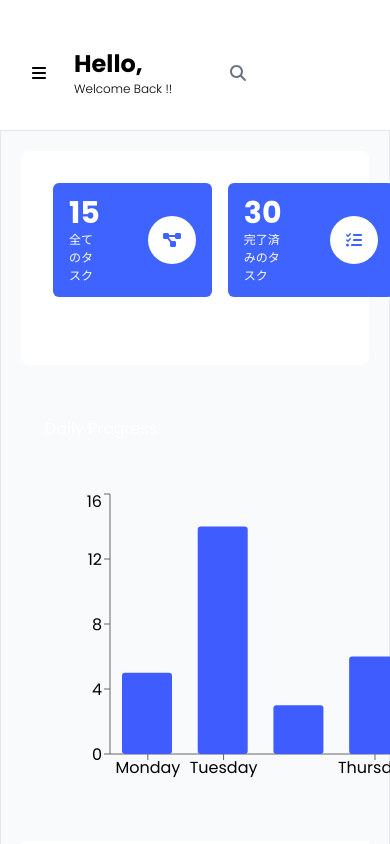
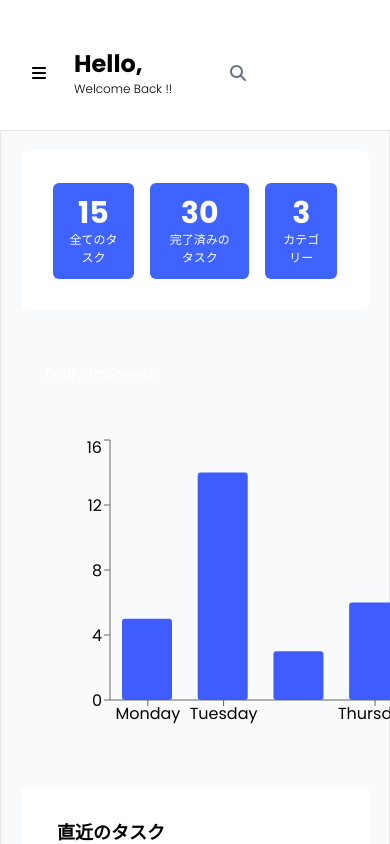
Before and after one commit to Kroro1208/neo-task-app, a Next.js app: page /dashboard in a window 390 px wide. Shown: the top 844 px of the page. Built offline with nearby package versions, Linux system fonts and the light colour scheme.

Commit message:
TopBarレスポンシブ対応した

```diff
--- a/src/app/ContextAPI.tsx
+++ b/src/app/ContextAPI.tsx
@@ -75,7 +75,7 @@ function GlobalContextProvider({children}: {children: ReactNode}) {
 
     useEffect(() => {
         function handleResize(){
-            setIsMobileView(window.innerWidth <= 1400);
+            setIsMobileView(window.innerWidth <= 1160);
         }
         handleResize();
         window.addEventListener('resize', handleResize);
--- a/src/app/components/dashboard/StatisticsArea/Statistics.tsx
+++ b/src/app/components/dashboard/StatisticsArea/Statistics.tsx
@@ -1,6 +1,7 @@
 import { useGlobalContextProvider } from "@/app/ContextAPI";
-import { faDiagramProject, faDiagramSuccessor, faLayerGroup, faListCheck } from "@fortawesome/free-solid-svg-icons";
+import { faDiagramProject, faLayerGroup, faListCheck } from "@fortawesome/free-solid-svg-icons";
 import { FontAwesomeIcon } from "@fortawesome/react-fontawesome";
+import { useEffect, useState } from "react";
 
 interface statisticsCard {
     text: string;
@@ -16,12 +17,24 @@ const Statistics = () => {
     ];
 
     const { isDark, setIsDark } = useGlobalContextProvider();
+    const [currentWidth, setCurrentWidth] = useState<number>(window.innerWidth);
+
+    useEffect(() => {
+        function handleResize(){
+            setCurrentWidth(window.innerWidth);
+        }
+
+        window.addEventListener('resize', handleResize);
+        return () => {
+            window.addEventListener('resize', handleResize);
+        }
+    }, [currentWidth]);
 
   return (
     <div className={`${isDark ? "bg-blackColorDark" : "bg-white"} m-5 p-8 rounded-lg flex gap-4`}>
       {staticticsCrd.map((singleCard, cardIndex) => (
         <div key={cardIndex}>
-            <Card singleCard={singleCard}/>
+            <Card singleCard={singleCard} currentWidth={currentWidth}/>
         </div>
       ))}
     </div>
@@ -30,15 +43,18 @@ const Statistics = () => {
 
 export default Statistics
 
-const Card = ({singleCard}: {singleCard: statisticsCard}) =>  {
+const Card = ({singleCard, currentWidth}: {singleCard: statisticsCard, currentWidth:number}) =>  {
     const {text, numbers, icon} = singleCard;
     return (
-        <div className="px-4 p-3 rounded-md text-white bg-mainColor flex items-center gap-12">
-            <div className="flex flex-col">
+        <div className={`${currentWidth < 1318 ? "gap-6" : "gap-11"}
+            px-4 p-3 rounded-md text-white bg-mainColor flex items-center gap-12`}>
+            <div className={`${currentWidth < 750 ? "items-center" : ""} flex flex-col`}>
                 <span className="font-bold text-3xl">{numbers}</span>
-                <span className="font-light text-[12px]">{text}</span>
+                <span className={`${currentWidth < 750 ? "text-center" : ""}
+                    font-light text-[12px]`}>{text}</span>
             </div>
-            <div className="h-12 w-12 rounded-full bg-white flex items-center justify-center ">
+            <div className={`${currentWidth < 750 ? "hidden" : ""}
+                    h-12 w-12 rounded-full bg-white flex items-center justify-center`}>
                 <FontAwesomeIcon
                 className="p-7 text-mainColor"
                 icon={icon}
```
